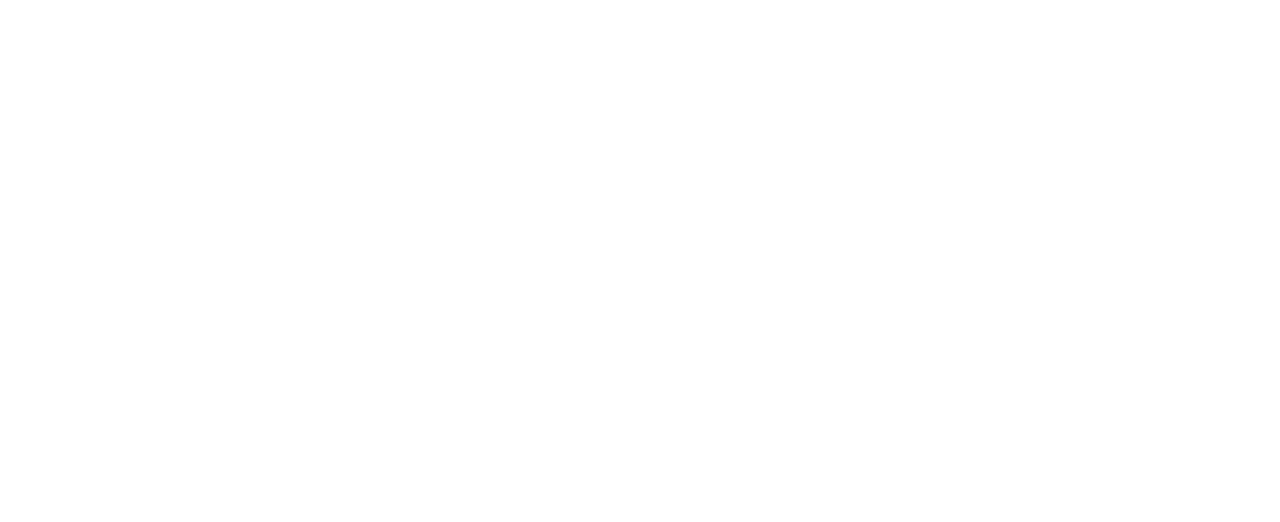
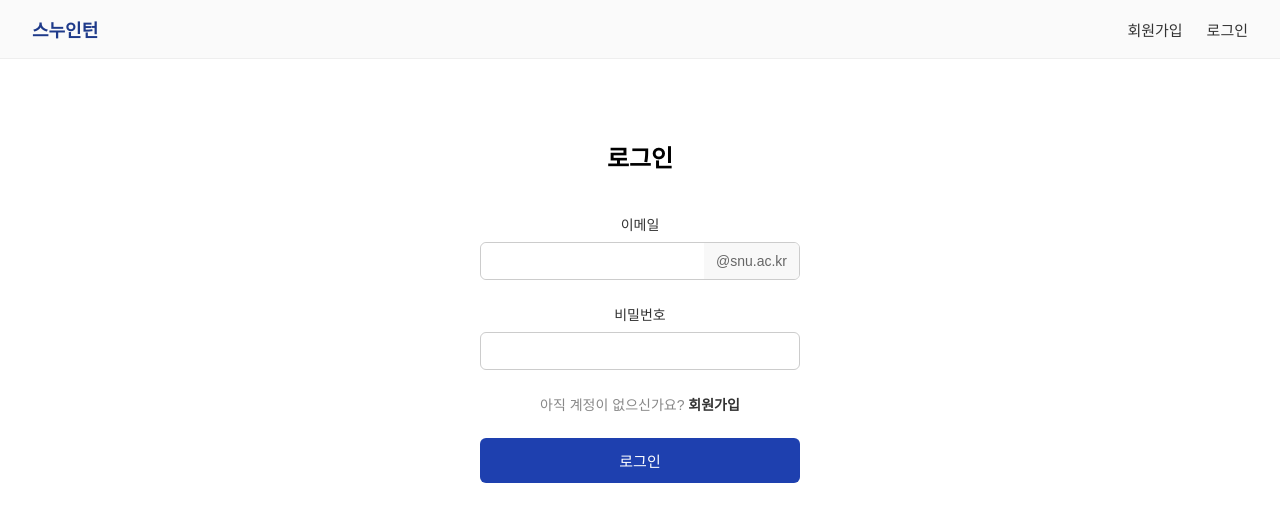
Before and after one commit to luciok1203/team-1a, a React (Vite) app: page /login in a window 1280 px wide. Before the commit this address had no page. Shown: the top 522 px of the page. Built offline with nearby package versions, Linux system fonts and the light colour scheme.

Commit message:
Dhkim (#12)
* dhkim

* dhkim

* setting.json 수정

* 깃허브 붙여넣기 전

* 인증 기능 구현, 홈화면 추가

---------

Co-authored-by: luciok1203 <luciokim123@gmail.com>

```diff
--- a/package.json
+++ b/package.json
@@ -13,6 +13,7 @@
     "check-all": "yarn check:types && yarn check:format && yarn check:unused"
   },
   "dependencies": {
+    "axios": "^1.12.2",
     "react": "^19.1.0",
     "react-dom": "^19.1.0",
     "react-router-dom": "^7.9.4"
--- a/src/App.tsx
+++ b/src/App.tsx
@@ -1,5 +1,8 @@
+// App.tsx
+
 import React from 'react';
 import { Route, BrowserRouter as Router, Routes } from 'react-router-dom';
+import HomePage from './HomePage';
 import LoginPage from './LoginPage';
 import SignupPage from './SignupPage';
 
@@ -7,7 +10,8 @@ const App: React.FC = () => {
   return (
     <Router>
       <Routes>
-        <Route path="/" element={<LoginPage />} />
+        <Route path="/" element={<HomePage />} />
+        <Route path="/login" element={<LoginPage />} />
         <Route path="/signup" element={<SignupPage />} />
       </Routes>
     </Router>
--- /dev/null
+++ b/src/AuthContext.tsx
@@ -0,0 +1,59 @@
+// AuthContext.tsx
+
+import axios, { AxiosError } from 'axios';
+import { createContext, useContext, useEffect, useState } from 'react';
+
+const API_BASE = 'https://api-internhasha.wafflestudio.com';
+
+const AuthContext = createContext<{
+  token: string | null;
+  setToken: (t: string | null) => void;
+  logout: () => void;
+}>({
+  token: null,
+  setToken: () => undefined,
+  logout: () => undefined,
+});
+
+export const AuthProvider = ({ children }: { children: React.ReactNode }) => {
+  const [token, setToken] = useState<string | null>(null);
+
+  // ✅ 앱 시작 시 토큰 검증
+  useEffect(() => {
+    const checkToken = async () => {
+      const saved = localStorage.getItem('authToken');
+      if (!saved) return;
+
+      try {
+        // 🔹 서버에 /api/auth/me 요청으로 토큰 유효성 확인
+        await axios.get(`${API_BASE}/api/auth/me`, {
+          headers: { Authorization: `Bearer ${saved}` },
+        });
+        // ✅ 유효하면 전역 상태에 반영
+        setToken(saved);
+      } catch (error) {
+        const err = error as AxiosError;
+        console.error(err.response?.data || err.message);
+        localStorage.removeItem('authToken');
+        setToken(null);
+      }
+    };
+
+    checkToken();
+  }, []);
+
+  // ✅ 로그아웃 함수 (토큰 초기화)
+  const logout = () => {
+    localStorage.removeItem('authToken');
+    setToken(null);
+  };
+
+  return (
+    <AuthContext.Provider value={{ token, setToken, logout }}>
+      {children}
+    </AuthContext.Provider>
+  );
+};
+
+// ✅ 어디서든 useAuth()로 토큰 상태/설정/로그아웃 접근 가능
+export const useAuth = () => useContext(AuthContext);
--- /dev/null
+++ b/src/HomePage.css
@@ -0,0 +1,59 @@
+/* 기본 설정 */
+body {
+  font-family: "Noto Sans KR", sans-serif;
+  background-color: #fff;
+  margin: 0;
+  padding: 0;
+  text-align: center;
+}
+
+.container {
+  display: flex;
+  flex-direction: column;
+  min-height: 100vh;
+}
+
+/* Header */
+.header {
+  display: flex;
+  justify-content: space-between;
+  align-items: center;
+  padding: 16px 32px;
+  border-bottom: 1px solid #eee;
+  background-color: #fafafa;
+}
+
+.logo {
+  font-weight: 600;
+  font-size: 18px;
+  color: #1e3a8a;
+}
+
+.nav {
+  display: flex;
+  align-items: center;
+  white-space: nowrap; /* ✅ 줄바꿈 방지 */
+}
+
+/* 🔹 공통 스타일 (회원가입 / 로그인 / 로그아웃 / 이름 표시용 모두 동일 기본 스타일) */
+.nav a,
+.nav span {
+  margin-left: 24px;
+  text-decoration: none;
+  color: #333;
+  font-size: 15px;
+  cursor: pointer;
+}
+
+/* 🔹 hover 효과 — LoginPage.css와 동일 (색상만 진하게) */
+.nav a:hover {
+  color: #000;
+}
+
+/* 🔹 이름 표시용 span — hover 효과 제거 */
+.nav span {
+  cursor: default;
+}
+.nav span:hover {
+  color: #333;
+}
--- /dev/null
+++ b/src/HomePage.tsx
@@ -0,0 +1,56 @@
+// LoginPage.tsx
+
+import axios, { AxiosError } from 'axios';
+import { useEffect, useState } from 'react';
+import { Link } from 'react-router-dom';
+import { useAuth } from './AuthContext';
+import './HomePage.css';
+
+const API_BASE = 'https://api-internhasha.wafflestudio.com';
+
+const LoginPage = () => {
+  const [name, setName] = useState(null);
+
+  const { token, logout } = useAuth();
+
+  useEffect(() => {
+    const checkToken = async () => {
+      if (token) {
+        try {
+          const res = await axios.get(`${API_BASE}/api/auth/me`, {
+            headers: { Authorization: `Bearer ${token}` },
+          });
+          setName(res.data.name);
+        } catch (error) {
+          const err = error as AxiosError;
+          console.error(err.response?.data);
+        }
+      } else {
+        setName(null);
+      }
+    };
+
+    checkToken();
+  }, [token]);
+
+  return (
+    <div className="container">
+      {/* Header */}
+      <header className="header">
+        <div className="logo">스누인턴</div>
+        <nav className="nav">
+          {name ? <span>{name}님</span> : <Link to="/signup">회원가입</Link>}
+          {name ? (
+            <a onClick={logout}>로그아웃</a>
+          ) : (
+            <Link to="/login">로그인</Link>
+          )}
+        </nav>
+      </header>
+
+      <main>{name ? <h1>{name}님 환영합니다.</h1> : null}</main>
+    </div>
+  );
+};
+
+export default LoginPage;
--- a/src/LoginPage.tsx
+++ b/src/LoginPage.tsx
@@ -1,12 +1,37 @@
+// LoginPage.tsx
+
+import axios, { AxiosError } from 'axios';
 import React, { useState } from 'react';
+import { Link, useNavigate } from 'react-router-dom';
+import { useAuth } from './AuthContext';
 import './LoginPage.css';
-import { Link } from 'react-router-dom';
 
-const LoginPage: React.FC = () => {
+const API_BASE = 'https://api-internhasha.wafflestudio.com';
+
+const LoginPage = () => {
   const [formData, setFormData] = useState({
     email: '',
     password: '',
   });
+
+  const { setToken } = useAuth();
+
+  const navigate = useNavigate();
+
+  async function handleLogin() {
+    try {
+      const res = await axios.post(`${API_BASE}/api/auth/user/session`, {
+        email: formData.email + '@snu.ac.kr',
+        password: formData.password,
+      });
+      setToken(res.data.token);
+      localStorage.setItem('authToken', res.data.token);
+      navigate('/');
+    } catch (error) {
+      const err = error as AxiosError;
+      console.error(err.response?.data);
+    }
+  }
 
   const handleChange = (e: React.ChangeEvent<HTMLInputElement>) => {
     const { name, value } = e.target;
@@ -15,7 +40,7 @@ const LoginPage: React.FC = () => {
 
   const handleSubmit = (e: React.FormEvent) => {
     e.preventDefault();
-    alert(`로그인 시도: ${formData.email}@snu.ac.kr`);
+    handleLogin();
   };
 
   return (
@@ -25,7 +50,7 @@ const LoginPage: React.FC = () => {
         <div className="logo">스누인턴</div>
         <nav className="nav">
           <Link to="/signup">회원가입</Link>
-          <Link to="/">로그인</Link>
+          <Link to="/login">로그인</Link>
         </nav>
       </header>
 
--- a/src/SignupPage.tsx
+++ b/src/SignupPage.tsx
@@ -1,14 +1,45 @@
+// SignupPage.tsx
+
+import axios, { AxiosError } from 'axios';
 import React, { useState } from 'react';
+import { Link, useNavigate } from 'react-router-dom';
+import { useAuth } from './AuthContext';
 import './SignupPage.css';
-import { Link } from 'react-router-dom';
 
-const SignupPage: React.FC = () => {
+const API_BASE = 'https://api-internhasha.wafflestudio.com';
+
+const SignupPage = () => {
+  const { setToken } = useAuth();
+
   const [formData, setFormData] = useState({
     name: '',
     password: '',
     confirmPassword: '',
     email: '',
   });
+
+  const navigate = useNavigate();
+
+  async function handleSignUp() {
+    try {
+      const res = await axios.post(`${API_BASE}/api/auth/user`, {
+        authType: 'APPLICANT',
+        info: {
+          type: 'APPLICANT',
+          name: formData.name,
+          email: formData.email + '@snu.ac.kr',
+          password: formData.password,
+          successCode: '1234',
+        },
+      });
+      setToken(res.data.token);
+      localStorage.setItem('authToken', res.data.token);
+      navigate('/');
+    } catch (error) {
+      const err = error as AxiosError;
+      console.error(err.response?.data);
+    }
+  }
 
   const handleChange = (e: React.ChangeEvent<HTMLInputElement>) => {
     const { name, value } = e.target;
@@ -21,7 +52,7 @@ const SignupPage: React.FC = () => {
       alert('비밀번호가 일치하지 않습니다.');
       return;
     }
-    alert('회원가입이 완료되었습니다!');
+    handleSignUp();
   };
 
   return (
@@ -31,7 +62,7 @@ const SignupPage: React.FC = () => {
         <div className="logo">스누인턴</div>
         <nav className="nav">
           <Link to="/signup">회원가입</Link>
-          <Link to="/">로그인</Link>
+          <Link to="/login">로그인</Link>
         </nav>
       </header>
 
--- a/src/main.tsx
+++ b/src/main.tsx
@@ -1,6 +1,7 @@
 import { StrictMode } from 'react';
 import { createRoot } from 'react-dom/client';
 import App from './App';
+import { AuthProvider } from './AuthContext';
 
 const rootElement = document.getElementById('root');
 if (rootElement === null) {
@@ -9,6 +10,8 @@ if (rootElement === null) {
 
 createRoot(rootElement).render(
   <StrictMode>
-    <App />
+    <AuthProvider>
+      <App />
+    </AuthProvider>
   </StrictMode>
 );
```
Also changed, not shown: 1 other file (tests, documents, lock files or other folders).
